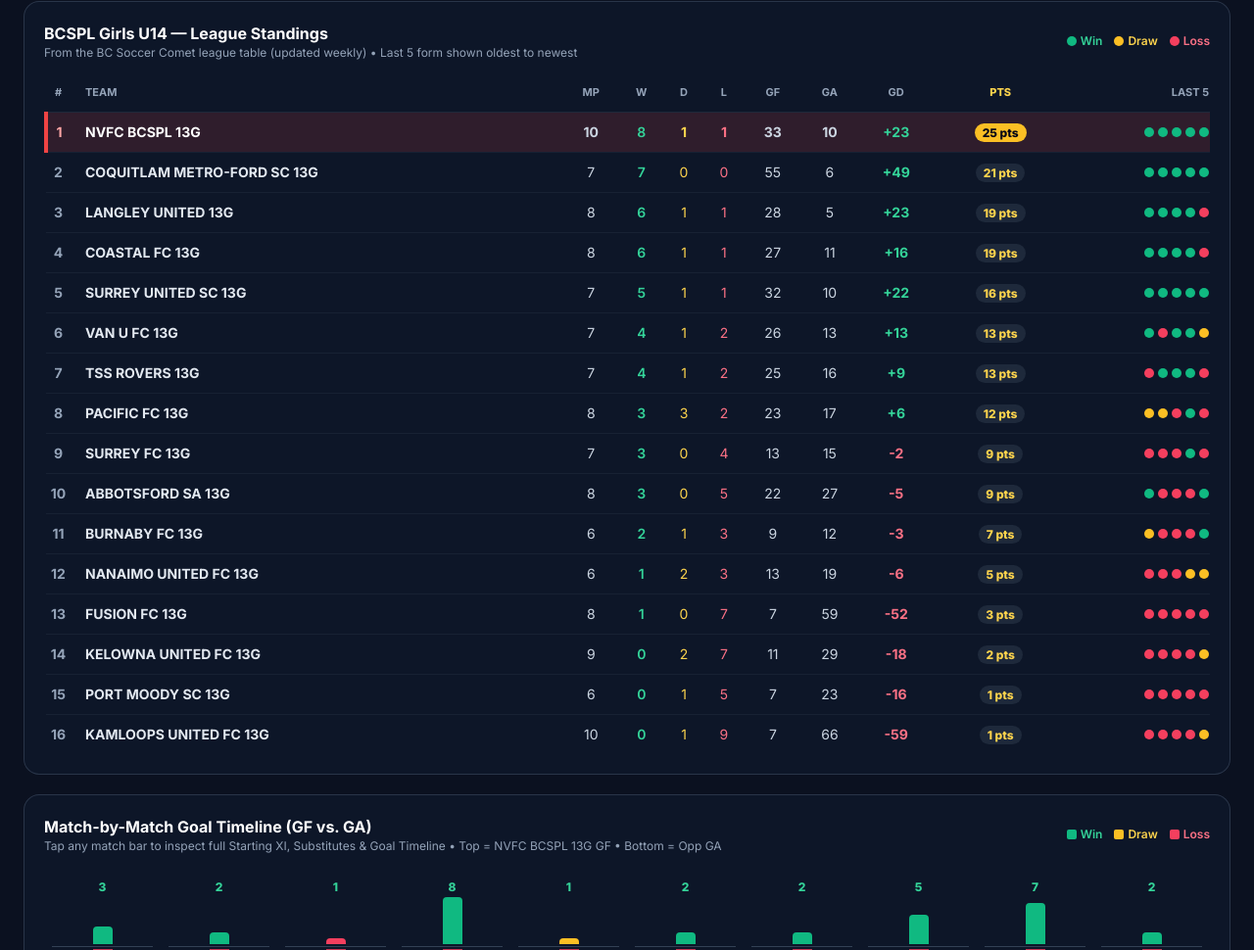
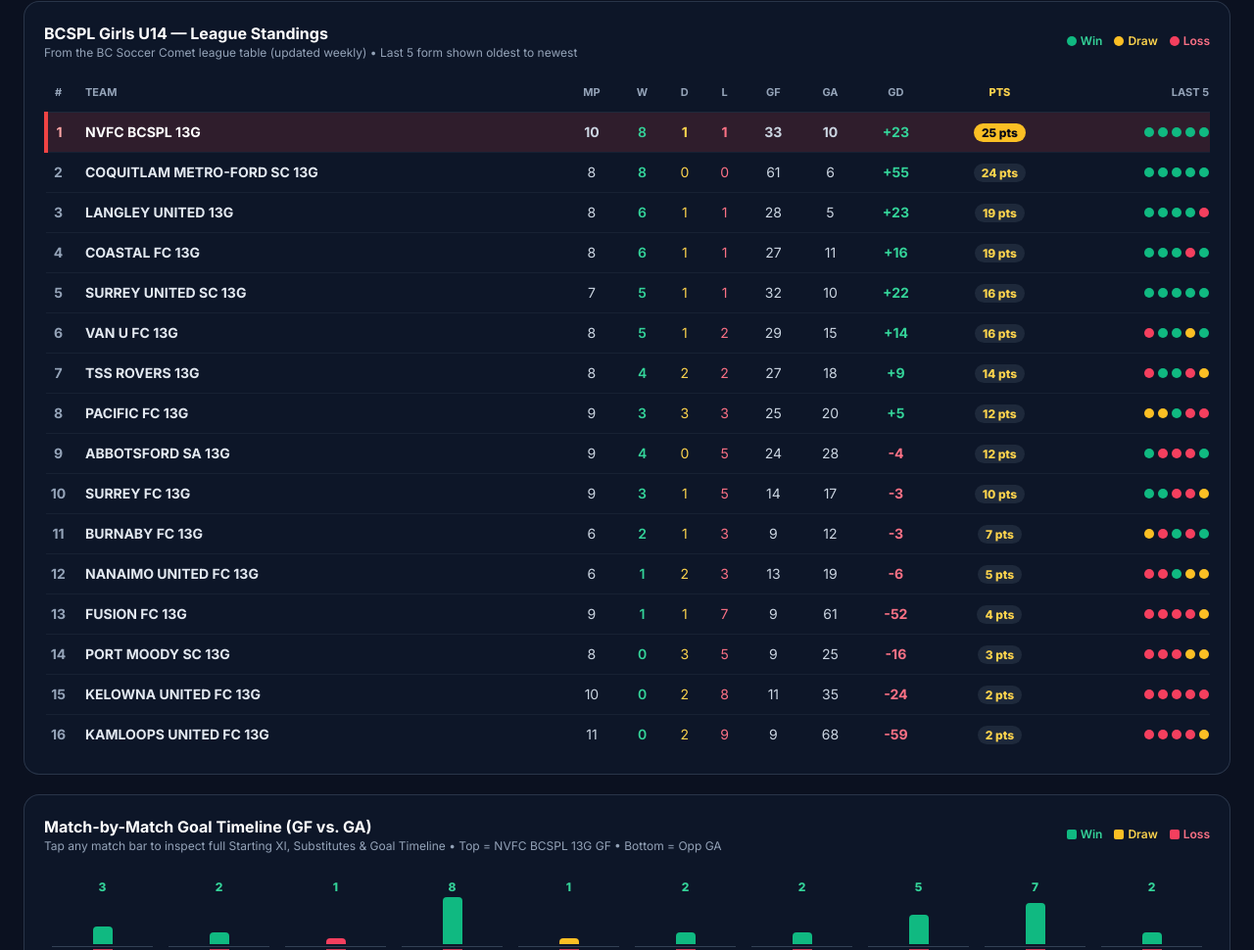
Before and after one commit to amit-gat/NVFC-BCSPL-13G, a plain HTML site: page index.html in a window 1280 px wide. Shown: the part 356-1326 px from the top of the page at 98% size. Drawn offline with nearby package versions, Linux system fonts and the light colour scheme.

Commit message:
Update standings from Comet table (Nov 15)
Co-authored-by: amit-gat <amit-gat@users.noreply.github.com>

```diff
--- a/index.html
+++ b/index.html
@@ -263,21 +263,21 @@
     // BCSPL Girls U14 Standings Table (Updated through Nov 8, 2026)
     const BASELINE_STANDINGS = [
       { pos: 1,  team: 'NVFC BCSPL 13G',              isNVFC: true,  mp: 10, w: 8, d: 1, l: 1, gf: 33, ga: 10, gd: 23,  pts: 25, last5: ['W','W','W','W','W'] },
-      { pos: 2,  team: 'COQUITLAM METRO-FORD SC 13G', isNVFC: false, mp: 7,  w: 7, d: 0, l: 0, gf: 55, ga: 6,  gd: 49,  pts: 21, last5: ['W','W','W','W','W'] },
+      { pos: 2,  team: 'COQUITLAM METRO-FORD SC 13G', isNVFC: false, mp: 8,  w: 8, d: 0, l: 0, gf: 61, ga: 6,  gd: 55,  pts: 24, last5: ['W','W','W','W','W'] },
       { pos: 3,  team: 'LANGLEY UNITED 13G',          isNVFC: false, mp: 8,  w: 6, d: 1, l: 1, gf: 28, ga: 5,  gd: 23,  pts: 19, last5: ['W','W','W','W','L'] },
-      { pos: 4,  team: 'COASTAL FC 13G',              isNVFC: false, mp: 8,  w: 6, d: 1, l: 1, gf: 27, ga: 11, gd: 16,  pts: 19, last5: ['W','W','W','W','L'] },
+      { pos: 4,  team: 'COASTAL FC 13G',              isNVFC: false, mp: 8,  w: 6, d: 1, l: 1, gf: 27, ga: 11, gd: 16,  pts: 19, last5: ['W','W','W','L','W'] },
       { pos: 5,  team: 'SURREY UNITED SC 13G',        isNVFC: false, mp: 7,  w: 5, d: 1, l: 1, gf: 32, ga: 10, gd: 22,  pts: 16, last5: ['W','W','W','W','W'] },
-      { pos: 6,  team: 'VAN U FC 13G',                isNVFC: false, mp: 7,  w: 4, d: 1, l: 2, gf: 26, ga: 13, gd: 13,  pts: 13, last5: ['W','L','W','W','D'] },
-      { pos: 7,  team: 'TSS ROVERS 13G',              isNVFC: false, mp: 7,  w: 4, d: 1, l: 2, gf: 25, ga: 16, gd: 9,   pts: 13, last5: ['L','W','W','W','L'] },
-      { pos: 8,  team: 'PACIFIC FC 13G',              isNVFC: false, mp: 8,  w: 3, d: 3, l: 2, gf: 23, ga: 17, gd: 6,   pts: 12, last5: ['D','D','L','W','L'] },
-      { pos: 9,  team: 'SURREY FC 13G',               isNVFC: false, mp: 7,  w: 3, d: 0, l: 4, gf: 13, ga: 15, gd: -2,  pts: 9,  last5: ['L','L','L','W','L'] },
-      { pos: 10, team: 'ABBOTSFORD SA 13G',           isNVFC: false, mp: 8,  w: 3, d: 0, l: 5, gf: 22, ga: 27, gd: -5,  pts: 9,  last5: ['W','L','L','L','W'] },
-      { pos: 11, team: 'BURNABY FC 13G',              isNVFC: false, mp: 6,  w: 2, d: 1, l: 3, gf: 9,  ga: 12, gd: -3,  pts: 7,  last5: ['D','L','L','L','W'] },
-      { pos: 12, team: 'NANAIMO UNITED FC 13G',       isNVFC: false, mp: 6,  w: 1, d: 2, l: 3, gf: 13, ga: 19, gd: -6,  pts: 5,  last5: ['L','L','L','D','D'] },
-      { pos: 13, team: 'FUSION FC 13G',               isNVFC: false, mp: 8,  w: 1, d: 0, l: 7, gf: 7,  ga: 59, gd: -52, pts: 3,  last5: ['L','L','L','L','L'] },
-      { pos: 14, team: 'KELOWNA UNITED FC 13G',       isNVFC: false, mp: 9,  w: 0, d: 2, l: 7, gf: 11, ga: 29, gd: -18, pts: 2,  last5: ['L','L','L','L','D'] },
-      { pos: 15, team: 'PORT MOODY SC 13G',           isNVFC: false, mp: 6,  w: 0, d: 1, l: 5, gf: 7,  ga: 23, gd: -16, pts: 1,  last5: ['L','L','L','L','L'] },
-      { pos: 16, team: 'KAMLOOPS UNITED FC 13G',      isNVFC: false, mp: 10, w: 0, d: 1, l: 9, gf: 7,  ga: 66, gd: -59, pts: 1,  last5: ['L','L','L','L','D'] }
+      { pos: 6,  team: 'VAN U FC 13G',                isNVFC: false, mp: 8,  w: 5, d: 1, l: 2, gf: 29, ga: 15, gd: 14,  pts: 16, last5: ['L','W','W','D','W'] },
+      { pos: 7,  team: 'TSS ROVERS 13G',              isNVFC: false, mp: 8,  w: 4, d: 2, l: 2, gf: 27, ga: 18, gd: 9,   pts: 14, last5: ['L','W','W','L','D'] },
+      { pos: 8,  team: 'PACIFIC FC 13G',              isNVFC: false, mp: 9,  w: 3, d: 3, l: 3, gf: 25, ga: 20, gd: 5,   pts: 12, last5: ['D','D','W','L','L'] },
+      { pos: 9,  team: 'ABBOTSFORD SA 13G',           isNVFC: false, mp: 9,  w: 4, d: 0, l: 5, gf: 24, ga: 28, gd: -4,  pts: 12, last5: ['W','L','L','L','W'] },
+      { pos: 10, team: 'SURREY FC 13G',               isNVFC: false, mp: 9,  w: 3, d: 1, l: 5, gf: 14, ga: 17, gd: -3,  pts: 10, last5: ['W','W','L','L','D'] },
+      { pos: 11, team: 'BURNABY FC 13G',              isNVFC: false, mp: 6,  w: 2, d: 1, l: 3, gf: 9,  ga: 12, gd: -3,  pts: 7,  last5: ['D','L','W','L','W'] },
+      { pos: 12, team: 'NANAIMO UNITED FC 13G',       isNVFC: false, mp: 6,  w: 1, d: 2, l: 3, gf: 13, ga: 19, gd: -6,  pts: 5,  last5: ['L','L','W','D','D'] },
+      { pos: 13, team: 'FUSION FC 13G',               isNVFC: false, mp: 9,  w: 1, d: 1, l: 7, gf: 9,  ga: 61, gd: -52, pts: 4,  last5: ['L','L','L','L','D'] },
+      { pos: 14, team: 'PORT MOODY SC 13G',           isNVFC: false, mp: 8,  w: 0, d: 3, l: 5, gf: 9,  ga: 25, gd: -16, pts: 3,  last5: ['L','L','L','D','D'] },
+      { pos: 15, team: 'KELOWNA UNITED FC 13G',       isNVFC: false, mp: 10, w: 0, d: 2, l: 8, gf: 11, ga: 35, gd: -24, pts: 2,  last5: ['L','L','L','L','L'] },
+      { pos: 16, team: 'KAMLOOPS UNITED FC 13G',      isNVFC: false, mp: 11, w: 0, d: 2, l: 9, gf: 9,  ga: 68, gd: -59, pts: 2,  last5: ['L','L','L','L','D'] }
     ];
 
     // Complete NVFC BCSPL 13G Roster from Comet Game Reports
```
